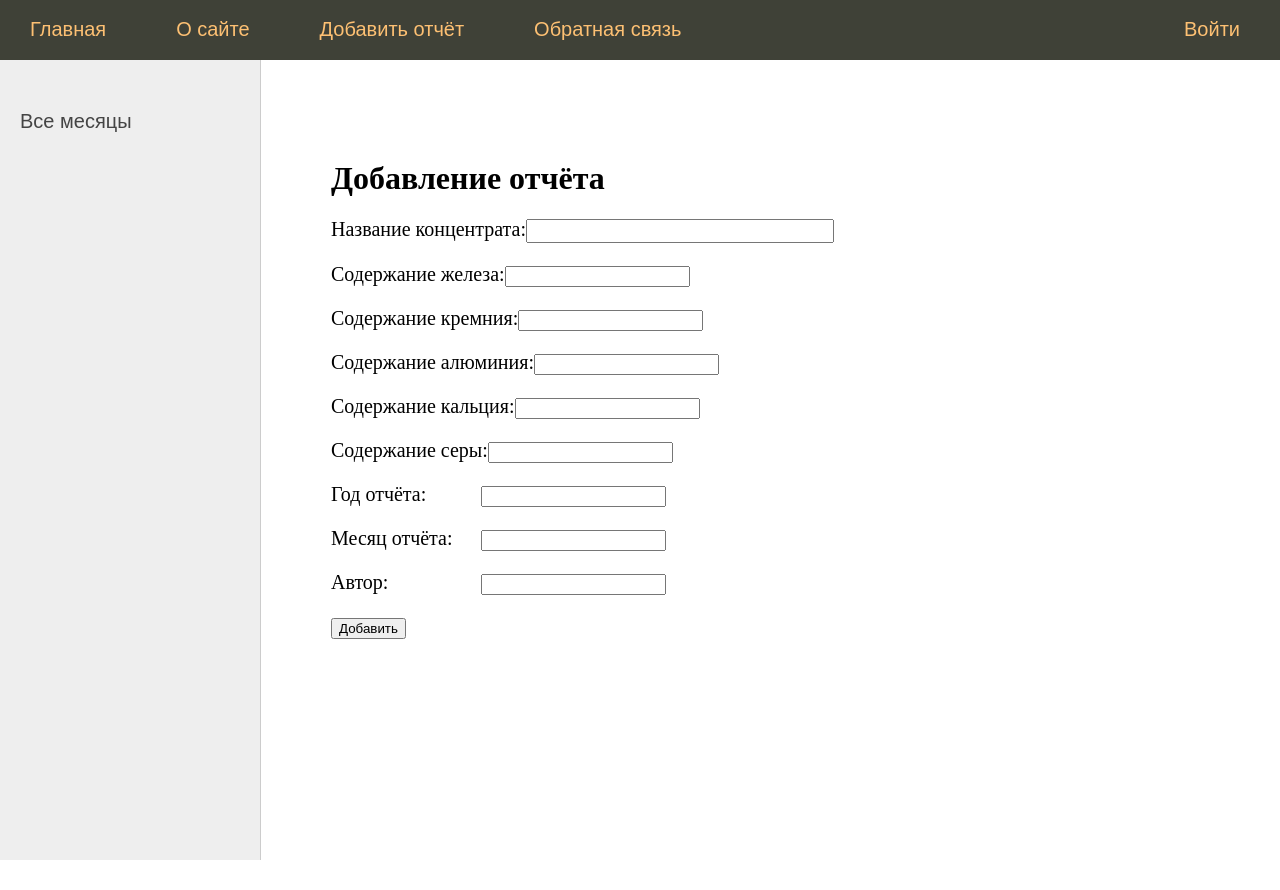
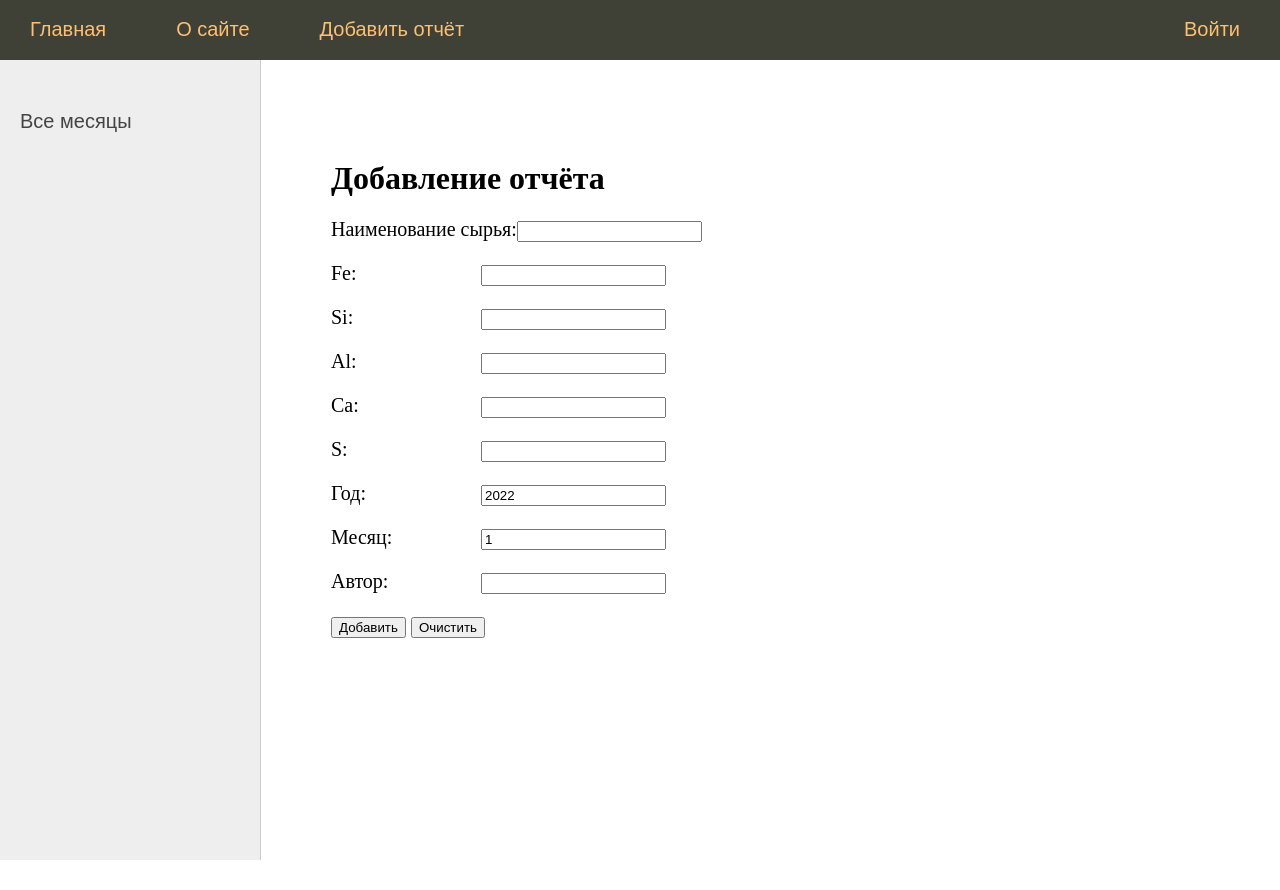
Before and after one commit to AyratTatlybaev/djsite, a Django app: page /addpage/ in a window 1280 px wide. Run offline with Django 3.2, Linux system fonts and the light colour scheme.

Commit message:
9 commit - Добавил страницу Добавить отчёт

```diff
--- a/reportsite/report/forms.py
+++ b/reportsite/report/forms.py
@@ -1,19 +1,39 @@
 from django import forms
+from django.core.exceptions import ValidationError
+
 from .models import *
 
 
 # класс формы, описывающий добавление отчёта
-class AddReportForm(forms.Form):
-    title = forms.CharField(max_length=255,
-                            label='Название концентрата',
-                            widget=forms.TextInput(attrs={'class': 'form-input'}))
-    # Содержание компонентов в концентрате
-    component_Fe = forms.FloatField(label='Содержание железа')  # Железо
-    component_Si = forms.FloatField(label='Содержание кремния')  # Кремний
-    component_Al = forms.FloatField(label='Содержание алюминия')  # Алюминий
-    component_Ca = forms.FloatField(label='Содержание кальция')  # Кальций
-    component_S = forms.FloatField(label='Содержание серы')  # Сера
-    report_year = forms.DecimalField(label='Год отчёта')  # Год отчёта
-    report_month = forms.DecimalField(label='Месяц отчёта')  # Месяц отчёта
-    # Имя создателя отчёта
-    author_name = forms.CharField(label='Автор')
+class AddReportForm(forms.ModelForm):
+    class Meta:
+        model = Report
+        # Поля для ввода
+        fields = ['title',
+                  'component_Fe',
+                  'component_Si',
+                  'component_Al',
+                  'component_Ca',
+                  'component_S',
+                  'report_year',
+                  'report_month',
+                  'author_name']
+        # Стили оформления
+        widgets = {
+            'title': forms.TextInput(attrs={'class': 'form_input'}),
+
+        }
+
+    # Пользовательский валидатор - поле title
+    def clean_title(self):
+        title = self.cleaned_data['title']
+        if len(title) > 50:
+            raise ValidationError('Длина превышает 50 символов')
+        return title
+
+    # Пользовательский валидатор - поле component_Fe
+    def clean_component_Fe(self):
+        component_Fe = self.cleaned_data['component_Fe']
+        if component_Fe > 100.0:
+            raise ValidationError('Значение превышает 100.0 %')
+        return component_Fe
--- a/reportsite/report/templates/report/addpage.html
+++ b/reportsite/report/templates/report/addpage.html
@@ -3,7 +3,7 @@
 {% block content %}
 <h1>{{title}}</h1>
 
-<form action="{% url 'add_page' %}" method="post">
+<form action="{% url 'add_page' %}" method="post" enctype="multipart/form-data">
     {% csrf_token %}
     <div class="form-error">{{ form.non_field_errors }}</div>
 
@@ -13,6 +13,7 @@
 {% endfor %}
 
     <button type="submit">Добавить</button>
+    <button type="reset">Очистить</button>
 </form>
 
 {% endblock %}
--- a/reportsite/report/views.py
+++ b/reportsite/report/views.py
@@ -7,8 +7,7 @@
 
 menu = [{'title': "О сайте", 'url_name': 'about'},
         {'title': "Добавить отчёт", 'url_name': 'add_page'},
-        {'title': "Обратная связь", 'url_name': 'contact'},
-        {'title': "Войти", 'url_name': 'login'},
+       {'title': "Войти", 'url_name': 'login'},
         ]
 
 
@@ -48,11 +47,8 @@
         form = AddReportForm(request.POST)
         # Проверка - корректно ли заполнены данные
         if form.is_valid():
-            try:
-                Report.objects.create(**form.cleaned_data)
-                return  redirect('home')
-            except:
-                form.add_error(None, 'Ошибка добавления поста ')
+            form.save()
+            return  redirect('home')
     else:
         # Формирование пустой формы
         form = AddReportForm()
```
Also changed, not shown: reportsite/db.sqlite3.
